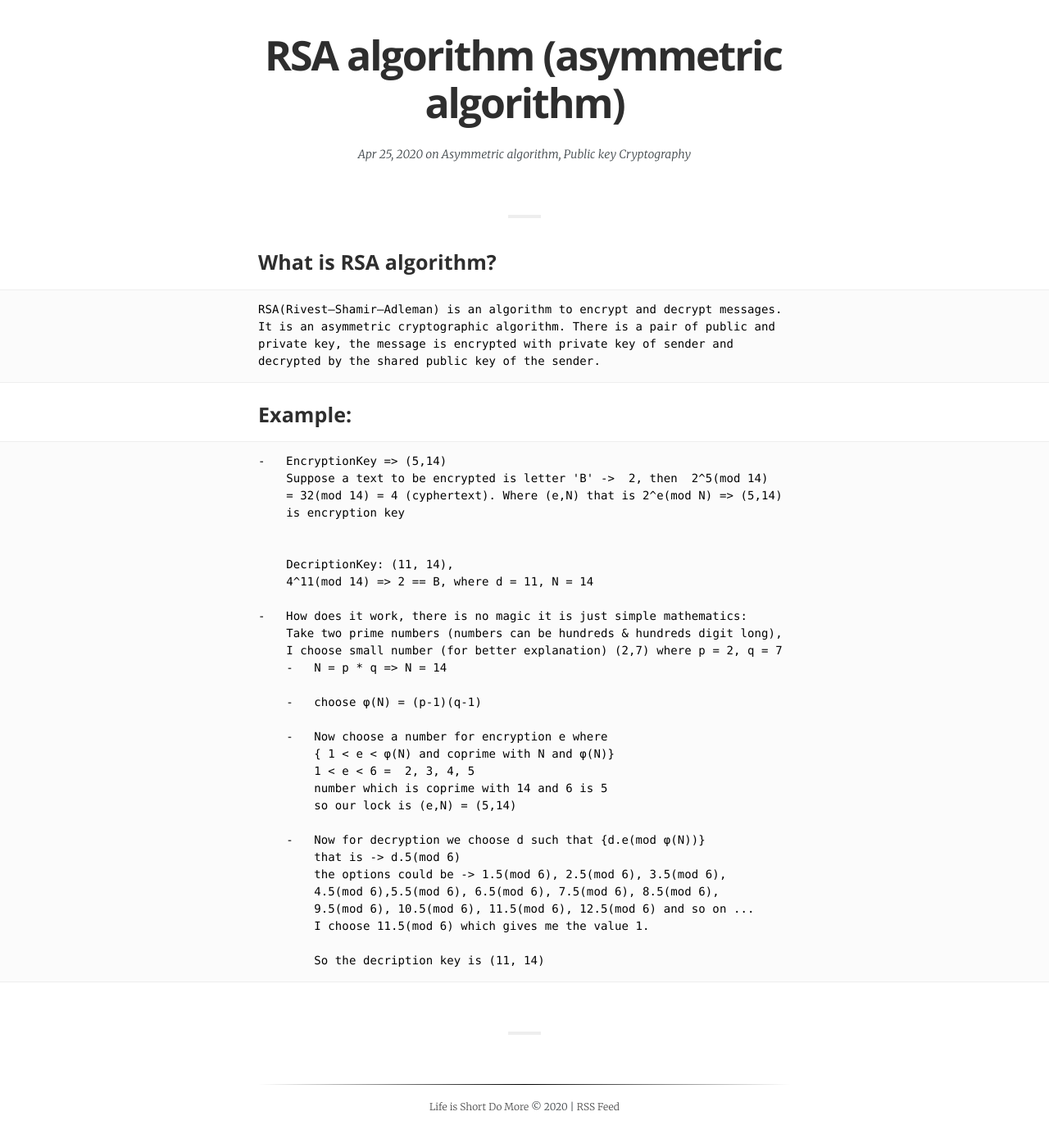
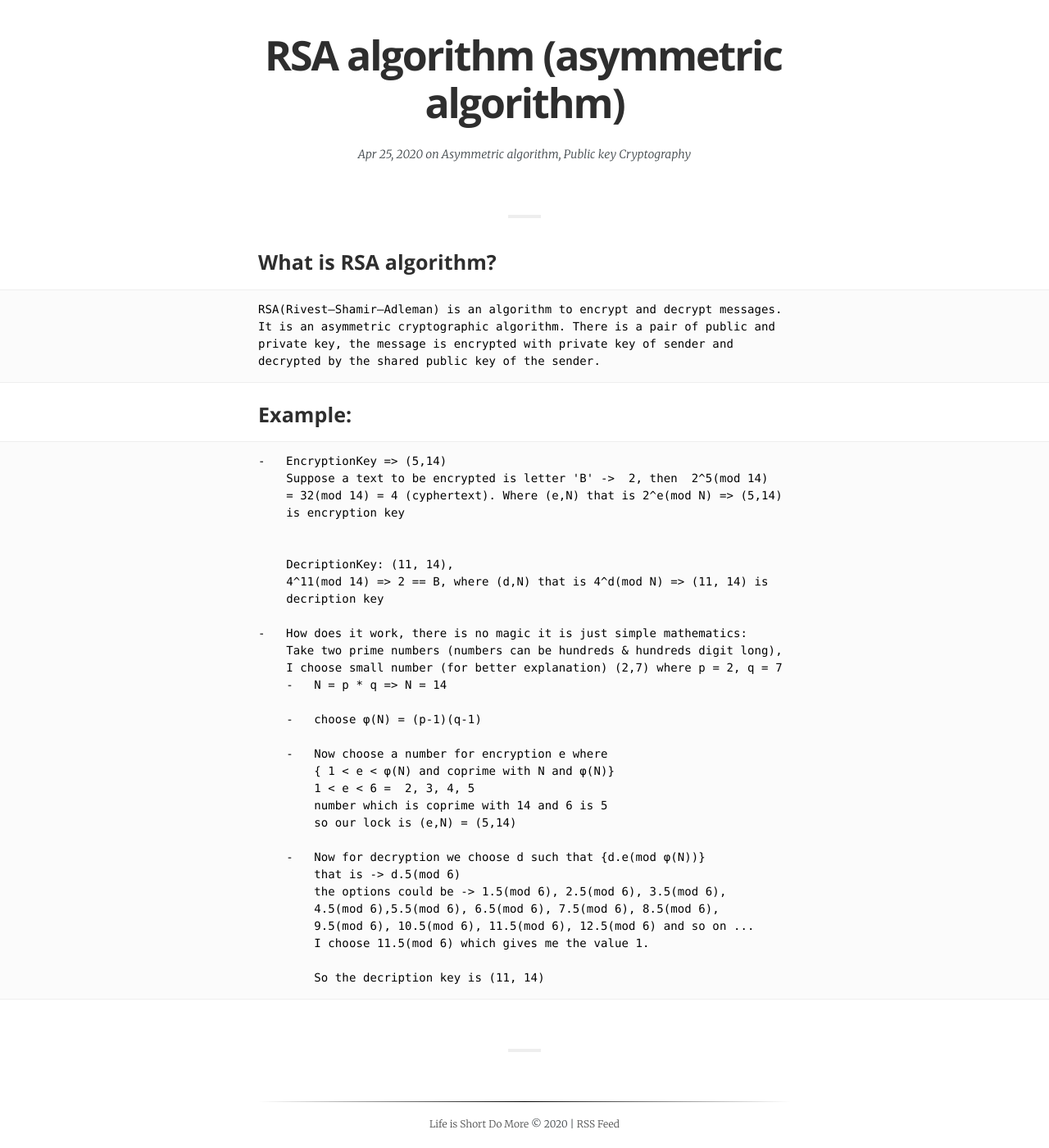
Before and after one commit to agrawalpoonam/agarwalpoonam.github.io, a Jekyll site: the page built from _posts/2020-04-25-RSA_easyway.md, in a window 1280 px wide and 1400 px high, scrolled down 315 px. Shown: the whole window at 82% size. Built offline with Jekyll 4.4.1, drawn with Linux system fonts in a browser that asks for light colours; some web fonts are replaced; before the commit the page ends 1694 px from its top, so only the background shows below that.

Commit message:
changes for content

```diff
--- a/_posts/2020-04-25-RSA_easyway.md
+++ b/_posts/2020-04-25-RSA_easyway.md
@@ -20,7 +20,8 @@ author: Poonam Agarwal
 
 
         DecriptionKey: (11, 14),
-        4^11(mod 14) => 2 == B, where d = 11, N = 14
+        4^11(mod 14) => 2 == B, where (d,N) that is 4^d(mod N) => (11, 14) is
+        decription key
 
     -   How does it work, there is no magic it is just simple mathematics:
         Take two prime numbers (numbers can be hundreds & hundreds digit long),
```
